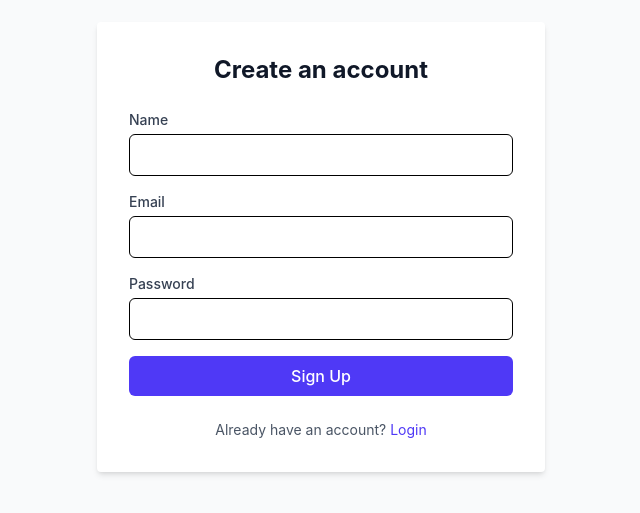
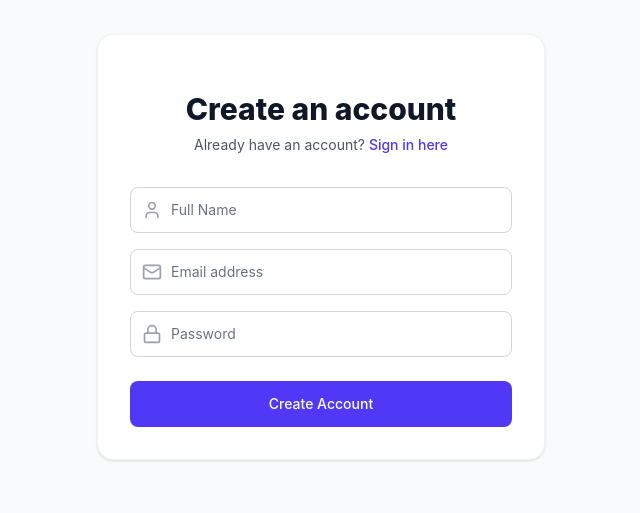
Before and after one commit to Pyroid12/Ai-Health_Record_Translator, a React app in the folder frontend/: page /register in a window 1280 px wide. Shown: the part 153-666 px from the top of the page, without its empty margins (319-959 px from the left). Built offline with nearby package versions, Linux system fonts and the light colour scheme; the HTML template or start-up script is replaced by a standard one.

Commit message:
Phase 10: UI Polish

```diff
--- a/frontend/package.json
+++ b/frontend/package.json
@@ -16,6 +16,7 @@
     "lucide-react": "^1.28.0",
     "react": "^19.2.8",
     "react-dom": "^19.2.8",
+    "react-hot-toast": "^2.6.0",
     "react-markdown": "^10.1.0",
     "react-router-dom": "^7.18.2"
   },
--- a/frontend/src/App.jsx
+++ b/frontend/src/App.jsx
@@ -7,11 +7,13 @@ import Upload from './pages/Upload';
 import History from './pages/History';
 import ReportDetail from './pages/ReportDetail';
 import ProtectedRoute from './components/ProtectedRoute';
+import { Toaster } from 'react-hot-toast';
 
 function App() {
   return (
     <Router>
       <AuthProvider>
+        <Toaster position="top-right" />
         <Routes>
           {/* Public Routes */}
           <Route path="/login" element={<Login />} />
--- a/frontend/src/pages/Login.jsx
+++ b/frontend/src/pages/Login.jsx
@@ -1,58 +1,94 @@
 import { useState, useContext } from 'react';
-import { Link } from 'react-router-dom';
+import { Link, useNavigate } from 'react-router-dom';
+import { Mail, Lock } from 'lucide-react';
+import toast from 'react-hot-toast';
 import AuthContext from '../context/AuthContext';
 
 const Login = () => {
-  const [email, setEmail] = useState('');
-  const [password, setPassword] = useState('');
-  const [error, setError] = useState('');
+  const [formData, setFormData] = useState({
+    email: '',
+    password: '',
+  });
+  const [loading, setLoading] = useState(false);
   const { login } = useContext(AuthContext);
 
   const handleSubmit = async (e) => {
     e.preventDefault();
+    setLoading(true);
+
     try {
-      await login(email, password);
+      await login(formData.email, formData.password);
+      toast.success('Successfully logged in!');
     } catch (err) {
-      setError(err.message);
+      toast.error(err.message);
+    } finally {
+      setLoading(false);
     }
   };
 
+  const handleChange = (e) => {
+    setFormData({ ...formData, [e.target.name]: e.target.value });
+  };
+
   return (
-    <div className="flex items-center justify-center min-h-screen bg-gray-50">
-      <div className="w-full max-w-md p-8 space-y-6 bg-white rounded shadow-md">
-        <h2 className="text-2xl font-bold text-center text-gray-900">Login to your account</h2>
-        {error && <p className="text-sm text-red-600 bg-red-100 p-2 rounded">{error}</p>}
-        <form className="space-y-4" onSubmit={handleSubmit}>
+    <div className="min-h-screen flex items-center justify-center bg-gray-50 py-12 px-4 sm:px-6 lg:px-8">
+      <div className="max-w-md w-full space-y-8 bg-white p-8 rounded-2xl shadow-sm border border-gray-100">
         <div>
-            <label className="block text-sm font-medium text-gray-700">Email</label>
+          <h2 className="mt-6 text-center text-3xl font-extrabold text-gray-900">
+            Welcome back
+          </h2>
+          <p className="mt-2 text-center text-sm text-gray-600">
+            Don't have an account?{' '}
+            <Link to="/register" className="font-medium text-indigo-600 hover:text-indigo-500 transition-colors">
+              Sign up here
+            </Link>
+          </p>
+        </div>
+
+        <form className="mt-8 space-y-6" onSubmit={handleSubmit}>
+          <div className="space-y-4">
+            <div className="relative">
+              <div className="absolute inset-y-0 left-0 pl-3 flex items-center pointer-events-none">
+                <Mail className="h-5 w-5 text-gray-400" />
+              </div>
               <input
+                id="email"
+                name="email"
                 type="email"
                 required
-              className="w-full px-3 py-2 mt-1 border rounded-md focus:ring-indigo-500 focus:border-indigo-500"
-              value={email}
-              onChange={(e) => setEmail(e.target.value)}
+                className="appearance-none rounded-lg relative block w-full pl-10 px-3 py-3 border border-gray-300 placeholder-gray-500 text-gray-900 focus:outline-none focus:ring-indigo-500 focus:border-indigo-500 focus:z-10 sm:text-sm"
+                placeholder="Email address"
+                value={formData.email}
+                onChange={handleChange}
               />
             </div>
-          <div>
-            <label className="block text-sm font-medium text-gray-700">Password</label>
+            <div className="relative">
+              <div className="absolute inset-y-0 left-0 pl-3 flex items-center pointer-events-none">
+                <Lock className="h-5 w-5 text-gray-400" />
+              </div>
               <input
+                id="password"
+                name="password"
                 type="password"
                 required
-              className="w-full px-3 py-2 mt-1 border rounded-md focus:ring-indigo-500 focus:border-indigo-500"
-              value={password}
-              onChange={(e) => setPassword(e.target.value)}
+                className="appearance-none rounded-lg relative block w-full pl-10 px-3 py-3 border border-gray-300 placeholder-gray-500 text-gray-900 focus:outline-none focus:ring-indigo-500 focus:border-indigo-500 focus:z-10 sm:text-sm"
+                placeholder="Password"
+                value={formData.password}
+                onChange={handleChange}
               />
             </div>
+          </div>
+
+          <div>
             <button
               type="submit"
-            className="w-full px-4 py-2 font-medium text-white bg-indigo-600 rounded-md hover:bg-indigo-700"
+              disabled={loading}
+              className="group relative w-full flex justify-center py-3 px-4 border border-transparent text-sm font-medium rounded-lg text-white bg-indigo-600 hover:bg-indigo-700 focus:outline-none focus:ring-2 focus:ring-offset-2 focus:ring-indigo-500 disabled:opacity-50 transition-colors"
             >
-            Sign In
+              {loading ? 'Signing in...' : 'Sign in'}
             </button>
+          </div>
         </form>
-        <p className="text-sm text-center text-gray-600">
-          Don't have an account? <Link to="/register" className="text-indigo-600 hover:underline">Register</Link>
-        </p>
       </div>
     </div>
   );
--- a/frontend/src/pages/Register.jsx
+++ b/frontend/src/pages/Register.jsx
@@ -1,70 +1,110 @@
 import { useState, useContext } from 'react';
-import { Link } from 'react-router-dom';
+import { Link, useNavigate } from 'react-router-dom';
+import { Mail, Lock, User } from 'lucide-react';
+import toast from 'react-hot-toast';
 import AuthContext from '../context/AuthContext';
 
 const Register = () => {
-  const [name, setName] = useState('');
-  const [email, setEmail] = useState('');
-  const [password, setPassword] = useState('');
-  const [error, setError] = useState('');
+  const [formData, setFormData] = useState({
+    name: '',
+    email: '',
+    password: '',
+  });
+  const [loading, setLoading] = useState(false);
   const { register } = useContext(AuthContext);
 
   const handleSubmit = async (e) => {
     e.preventDefault();
+    setLoading(true);
+
     try {
-      await register(name, email, password);
+      await register(formData.name, formData.email, formData.password);
+      toast.success('Account created successfully!');
     } catch (err) {
-      setError(err.message);
+      toast.error(err.message);
+    } finally {
+      setLoading(false);
     }
   };
 
+  const handleChange = (e) => {
+    setFormData({ ...formData, [e.target.name]: e.target.value });
+  };
+
   return (
-    <div className="flex items-center justify-center min-h-screen bg-gray-50">
-      <div className="w-full max-w-md p-8 space-y-6 bg-white rounded shadow-md">
-        <h2 className="text-2xl font-bold text-center text-gray-900">Create an account</h2>
-        {error && <p className="text-sm text-red-600 bg-red-100 p-2 rounded">{error}</p>}
-        <form className="space-y-4" onSubmit={handleSubmit}>
+    <div className="min-h-screen flex items-center justify-center bg-gray-50 py-12 px-4 sm:px-6 lg:px-8">
+      <div className="max-w-md w-full space-y-8 bg-white p-8 rounded-2xl shadow-sm border border-gray-100">
         <div>
-            <label className="block text-sm font-medium text-gray-700">Name</label>
+          <h2 className="mt-6 text-center text-3xl font-extrabold text-gray-900">
+            Create an account
+          </h2>
+          <p className="mt-2 text-center text-sm text-gray-600">
+            Already have an account?{' '}
+            <Link to="/login" className="font-medium text-indigo-600 hover:text-indigo-500 transition-colors">
+              Sign in here
+            </Link>
+          </p>
+        </div>
+
+        <form className="mt-8 space-y-6" onSubmit={handleSubmit}>
+          <div className="space-y-4">
+            <div className="relative">
+              <div className="absolute inset-y-0 left-0 pl-3 flex items-center pointer-events-none">
+                <User className="h-5 w-5 text-gray-400" />
+              </div>
               <input
+                id="name"
+                name="name"
                 type="text"
                 required
-              className="w-full px-3 py-2 mt-1 border rounded-md focus:ring-indigo-500 focus:border-indigo-500"
-              value={name}
-              onChange={(e) => setName(e.target.value)}
+                className="appearance-none rounded-lg relative block w-full pl-10 px-3 py-3 border border-gray-300 placeholder-gray-500 text-gray-900 focus:outline-none focus:ring-indigo-500 focus:border-indigo-500 focus:z-10 sm:text-sm"
+                placeholder="Full Name"
+                value={formData.name}
+                onChange={handleChange}
               />
             </div>
-          <div>
-            <label className="block text-sm font-medium text-gray-700">Email</label>
+            <div className="relative">
+              <div className="absolute inset-y-0 left-0 pl-3 flex items-center pointer-events-none">
+                <Mail className="h-5 w-5 text-gray-400" />
+              </div>
               <input
+                id="email"
+                name="email"
                 type="email"
                 required
-              className="w-full px-3 py-2 mt-1 border rounded-md focus:ring-indigo-500 focus:border-indigo-500"
-              value={email}
-              onChange={(e) => setEmail(e.target.value)}
+                className="appearance-none rounded-lg relative block w-full pl-10 px-3 py-3 border border-gray-300 placeholder-gray-500 text-gray-900 focus:outline-none focus:ring-indigo-500 focus:border-indigo-500 focus:z-10 sm:text-sm"
+                placeholder="Email address"
+                value={formData.email}
+                onChange={handleChange}
               />
             </div>
-          <div>
-            <label className="block text-sm font-medium text-gray-700">Password</label>
+            <div className="relative">
+              <div className="absolute inset-y-0 left-0 pl-3 flex items-center pointer-events-none">
+                <Lock className="h-5 w-5 text-gray-400" />
+              </div>
               <input
+                id="password"
+                name="password"
                 type="password"
                 required
-              minLength="6"
-              className="w-full px-3 py-2 mt-1 border rounded-md focus:ring-indigo-500 focus:border-indigo-500"
-              value={password}
-              onChange={(e) => setPassword(e.target.value)}
+                className="appearance-none rounded-lg relative block w-full pl-10 px-3 py-3 border border-gray-300 placeholder-gray-500 text-gray-900 focus:outline-none focus:ring-indigo-500 focus:border-indigo-500 focus:z-10 sm:text-sm"
+                placeholder="Password"
+                value={formData.password}
+                onChange={handleChange}
               />
             </div>
+          </div>
+
+          <div>
             <button
               type="submit"
-            className="w-full px-4 py-2 font-medium text-white bg-indigo-600 rounded-md hover:bg-indigo-700"
+              disabled={loading}
+              className="group relative w-full flex justify-center py-3 px-4 border border-transparent text-sm font-medium rounded-lg text-white bg-indigo-600 hover:bg-indigo-700 focus:outline-none focus:ring-2 focus:ring-offset-2 focus:ring-indigo-500 disabled:opacity-50 transition-colors"
             >
-            Sign Up
+              {loading ? 'Creating account...' : 'Create Account'}
             </button>
+          </div>
         </form>
-        <p className="text-sm text-center text-gray-600">
-          Already have an account? <Link to="/login" className="text-indigo-600 hover:underline">Login</Link>
-        </p>
       </div>
     </div>
   );
```
Also changed, not shown: frontend/src/components/layout/Navbar.jsx (+36 -10 lines), frontend/src/pages/History.jsx (+25 -13 lines), frontend/src/pages/ReportDetail.jsx (+6 -3 lines), frontend/src/pages/Upload.jsx (+13 -32 lines), 1 other file (tests, documents, lock files or other folders). Lines whose indentation alone changed are shown as unchanged.
